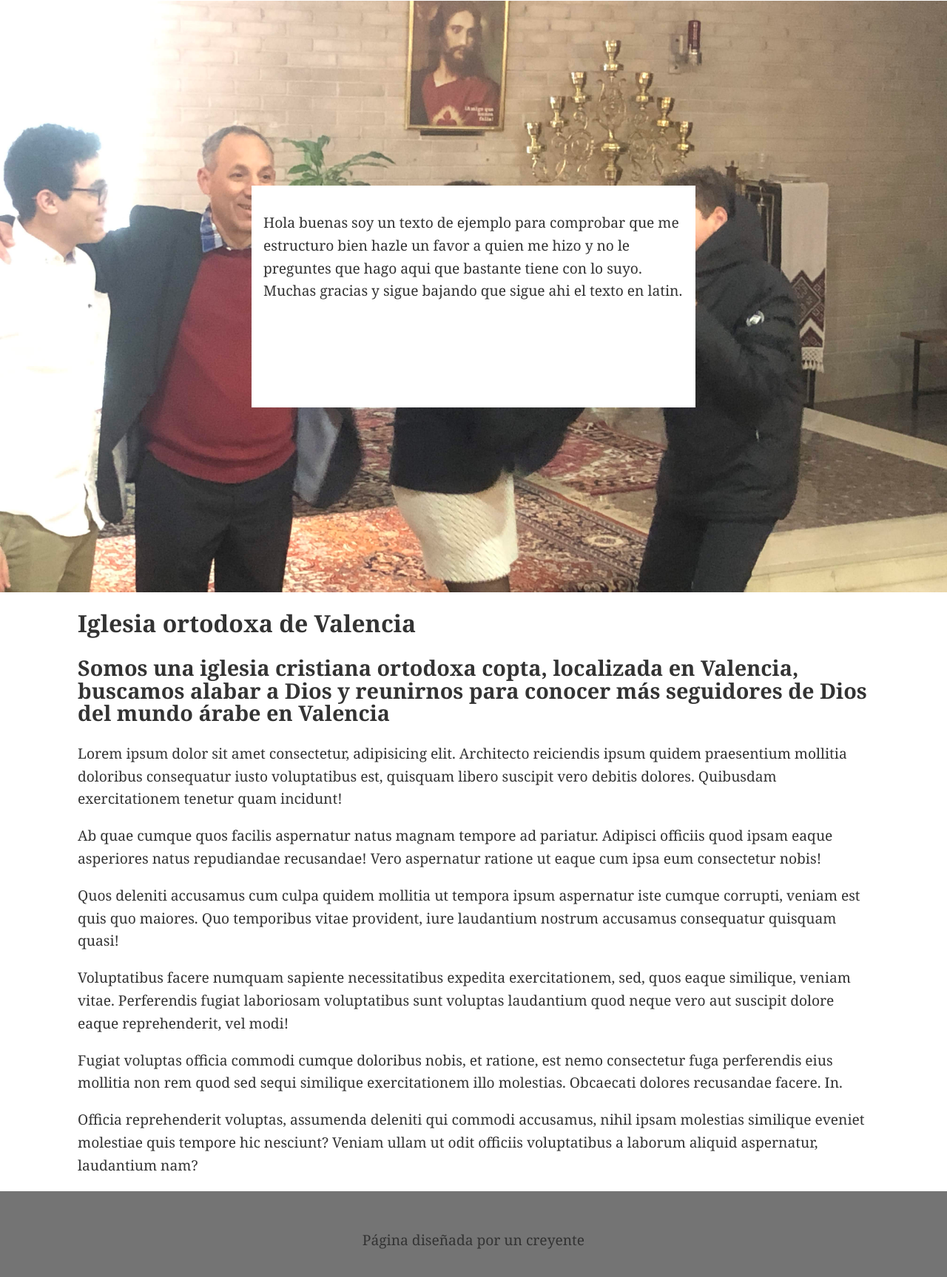
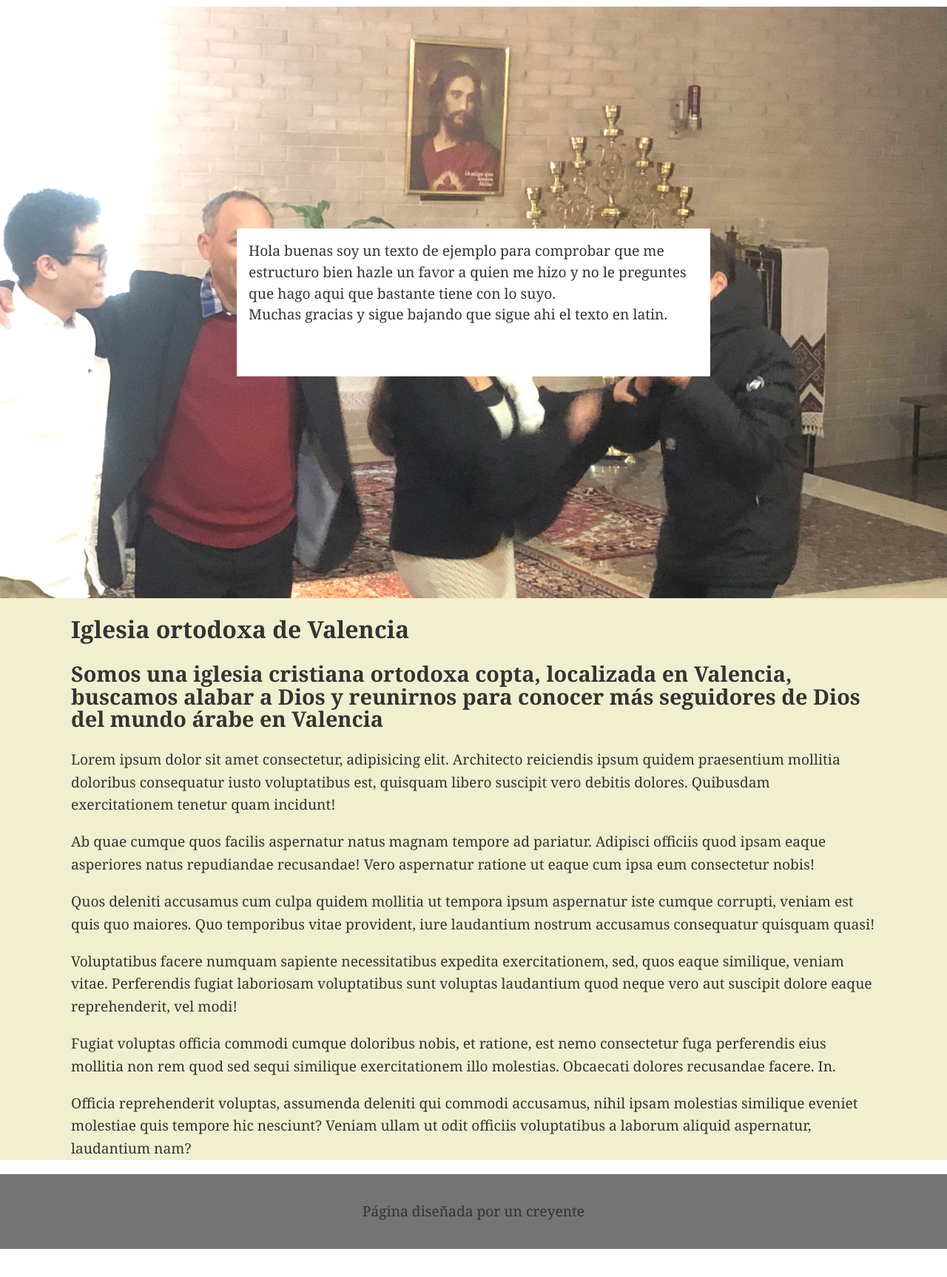
Before and after one commit to andr3sgad/paginaweb, a plain HTML site: page index.html in a window 1280 px wide. Shown: the part 127-1854 px from the top of the page at 74% size. After the commit the page ends 1816 px from the top, so only its background shows below. Drawn offline with nearby package versions, Linux system fonts and the light colour scheme.

Commit message:
mejorando el estilo

```diff
--- a/css/style.css
+++ b/css/style.css
@@ -14,8 +14,8 @@ h1{
 
 
 .container{
-  width: 95%;
-  max-width: 1070px;
+  width: 85%;
+  max-width: 1270px;
   margin: 0 auto;
 }
 
@@ -42,7 +42,7 @@ h1{
   align-items: center;
   width: 100%;
   max-width: 1920px;
-  margin: 0 auto;
+  margin: 0;
   flex-wrap: wrap;
 }
 
@@ -71,17 +71,18 @@ h1{
   }
 
   .main {
-    padding-top: 8rem;
+    margin-top: 8.5rem;
+    background-color: rgb(240, 240, 208);
   }
 
   section#banner {
+    height: 100%;
     width: 100%;
-    height: 100%;
     background-image: url(img/banner.JPG);
     background-attachment: fixed;
-    background-position: center center;
+    background-position: top;
     background-repeat: no-repeat;
-    background-size: cover;
+    background-size: 100% auto;
     z-index:-1;
     display: flex;
     justify-content: center;
@@ -89,24 +90,53 @@ h1{
   }
 
   #rectangle{
-    width: 600px;
-    height: 300px;
+    width: 50%;
+    height: 25%;
     background: rgb(255, 255, 255);
     display: inline-block;
     position: absolute;
     align-items: center;
   }
 
-  #message{
-    padding: 1rem;
-  }
+
 
   .footer{
     background: #747474;
-    padding: 2rem 0;
+    padding: 1rem 0;
     text-align: center;
-    bottom: 0;
+    margin-bottom: 0px;
 
+  }
+
+  #message {
+    font-size: 2vw;
+    padding: 1rem;
+    line-height: auto;
+    margin: 0%;
+    align-content: flex-start;
+    line-height: 150%;
+  }
+
+  @media only screen and (min-width: 1060px){
+    #message {
+      font-size: 1.5vw;
+    }
+  }
+
+  @media only screen and (max-width: 813px){
+    section#banner {
+      height: 100%;
+      width: 100%;
+      background-image: url(img/banner.JPG);
+      background-attachment: fixed;
+      background-position-y: 0px;
+      background-repeat: no-repeat;
+      background-size: cover;
+      z-index:-1;
+      display: flex;
+      justify-content: center;
+      align-items: center;
+    }
   }
 
 @media only screen and (max-width: 767px){
@@ -147,18 +177,7 @@ h1{
       background: #4a4a4a;
     }
 
-    section#banner {
-      width: 100%;
-      background-image: url(img/banner.JPG);
-      background-attachment: fixed;
-      background-position: top center;
-      background-repeat: no-repeat;
-      background-size: cover;
-      z-index:-1;
-      display: flex;
-      justify-content: center;
-      align-items: center;
-    }
+
 }
 
 /** Aqui comienzan los estilos de location.html **/
```
